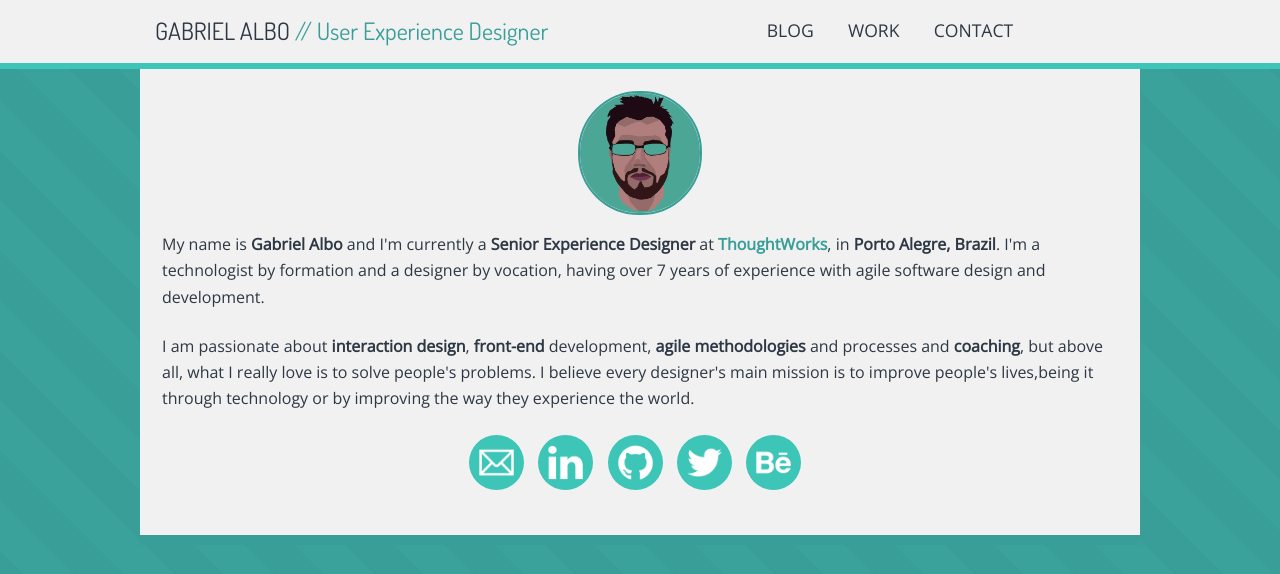
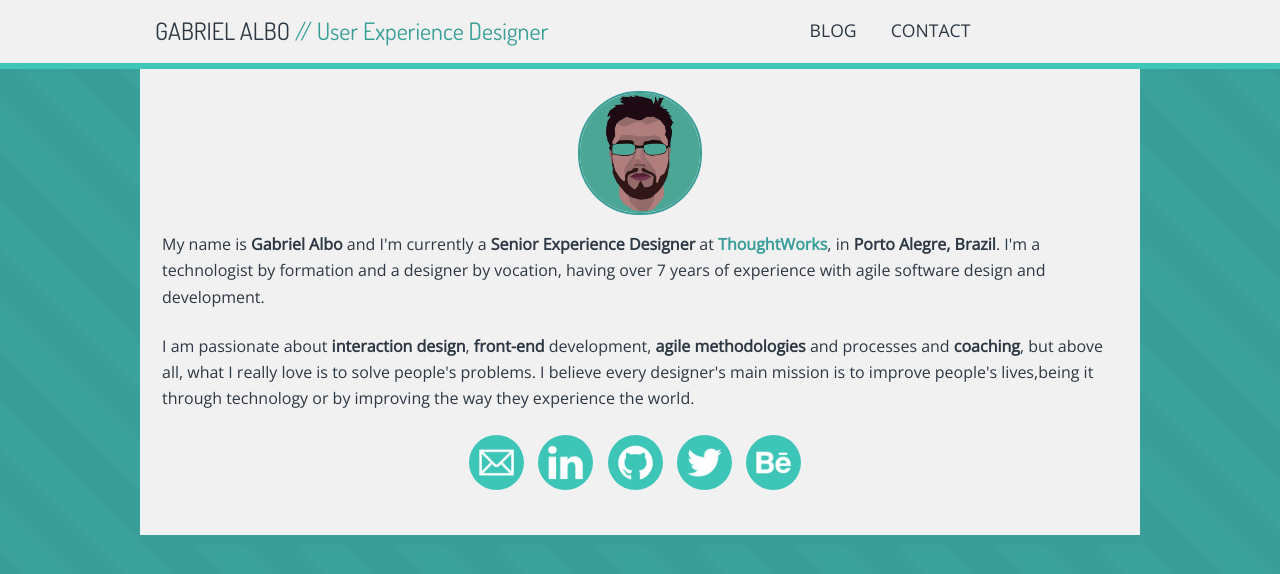
Before and after one commit to albogabriel/gabrielalbo.com, a Jekyll site: the page built from index.html, in a window 1280 px wide. Shown: the top 574 px of the page. Built offline with Jekyll 4.4.1, drawn with Linux system fonts in a browser that asks for light colours; Markdown is read by kramdown in place of the engine named in the settings.

Commit message:
Removing work once again from gh-pages

```diff
--- a/_layouts/default.html
+++ b/_layouts/default.html
@@ -31,7 +31,6 @@
                 <div class="large-6 medium-6 small-6 columns">
                     <ul class="menu">
                         <li><a href="{{ site.baseurl }}/blog" target="_self">BLOG</a></li>
-                        <li><a href="{{ site.baseurl }}/work" target="_self">WORK</a></li>
                         <li class=""><a href="{{ site.baseurl }}/about" target="_self">CONTACT</a></li>
                     </ul>
                 </div>
```
